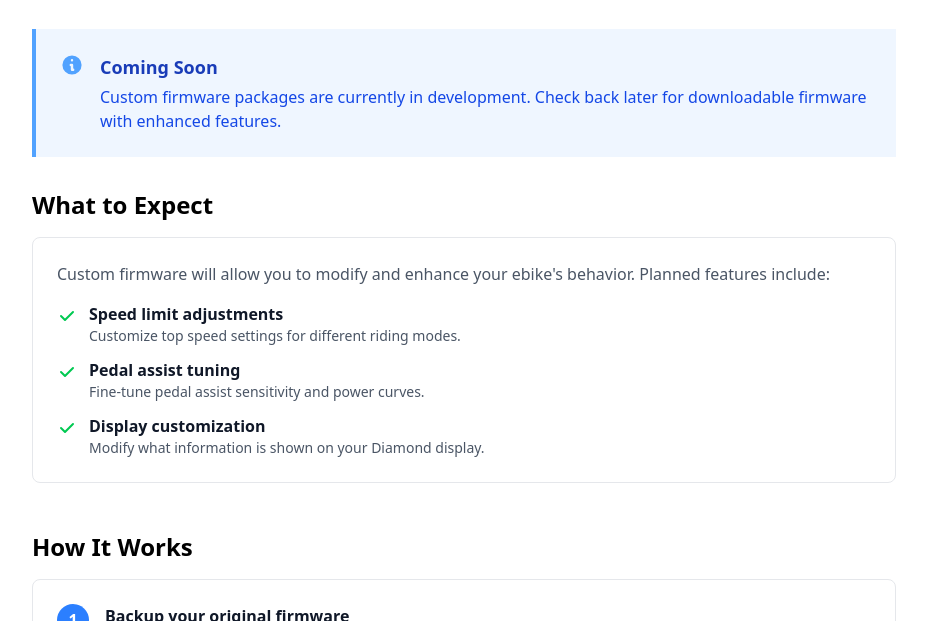
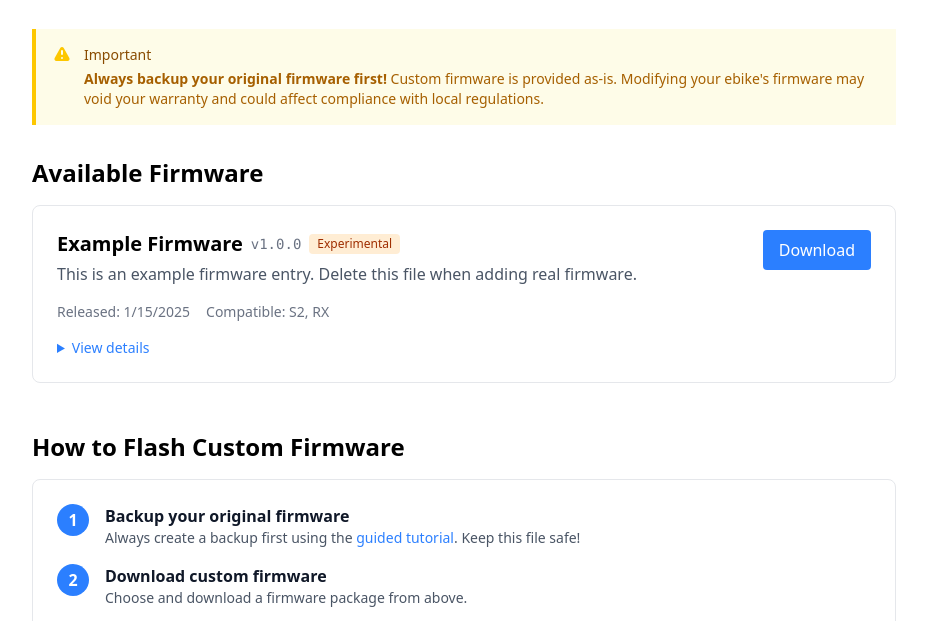
Before and after one commit to reverse-bike/sdcfw, an Astro site in the folder apps/web/: page /firmware in a window 1280 px wide. Shown: the part 159-780 px from the top of the page, without its empty margins (176-1103 px from the left). Built offline with nearby package versions, Linux system fonts and the light colour scheme; Astro itself is replaced by a stand-in of ours.

Commit message:
custom firmware

```diff
--- /dev/null
+++ b/apps/web/src/content/config.ts
@@ -0,0 +1,23 @@
+import { defineCollection, z } from 'astro:content';
+
+const firmware = defineCollection({
+	type: 'content',
+	schema: z.object({
+		/** Display name for the firmware */
+		name: z.string(),
+		/** Version string (e.g., "1.0.0", "beta-1") */
+		version: z.string(),
+		/** Path to the ZIP file relative to public folder (e.g., "/cfw/my-firmware.zip") */
+		path: z.string(),
+		/** Release date */
+		date: z.coerce.date(),
+		/** Short description shown in the list */
+		description: z.string(),
+		/** Optional: specific bike models this firmware is compatible with */
+		compatibility: z.array(z.string()).optional(),
+		/** Optional: mark as beta/experimental */
+		experimental: z.boolean().optional().default(false),
+	}),
+});
+
+export const collections = { firmware };
--- /dev/null
+++ b/apps/web/src/content/firmware/example.md
@@ -0,0 +1,31 @@
+---
+name: Example Firmware
+version: "1.0.0"
+path: /cfw/example-1.0.0.zip
+date: 2025-01-15
+description: This is an example firmware entry. Delete this file when adding real firmware.
+compatibility:
+  - S2
+  - RX
+experimental: true
+---
+
+## Features
+
+- Example feature 1
+- Example feature 2
+
+## Installation
+
+1. Make sure you have backed up your original firmware first!
+2. Download this firmware package
+3. Use the Restore tool to flash it to your display
+
+## Changelog
+
+### v1.0.0
+- Initial release
+
+## Warning
+
+This is just an example. Replace this file with real firmware entries.
--- a/apps/web/src/pages/firmware.astro
+++ b/apps/web/src/pages/firmware.astro
@@ -1,5 +1,12 @@
 ---
 import Layout from '../layouts/Layout.astro';
+import { getCollection, type CollectionEntry } from 'astro:content';
+
+// Get all firmware entries, excluding files starting with underscore (drafts/examples)
+const allFirmware = await getCollection('firmware', ({ id }) => !id.startsWith('_'));
+
+// Sort by date, newest first
+const firmware = allFirmware.sort((a, b) => b.data.date.getTime() - a.data.date.getTime());
 ---
 
 <Layout>
@@ -13,6 +20,78 @@ import Layout from '../layouts/Layout.astro';
 			</p>
 		</div>
 
+		<!-- Important Warning -->
+		<div class="bg-yellow-50 border-l-4 border-yellow-400 p-4 mb-8">
+			<div class="flex">
+				<div class="shrink-0">
+					<svg class="h-5 w-5 text-yellow-400" xmlns="http://www.w3.org/2000/svg" viewBox="0 0 20 20" fill="currentColor">
+						<path fill-rule="evenodd" d="M8.257 3.099c.765-1.36 2.722-1.36 3.486 0l5.58 9.92c.75 1.334-.213 2.98-1.742 2.98H4.42c-1.53 0-2.493-1.646-1.743-2.98l5.58-9.92zM11 13a1 1 0 11-2 0 1 1 0 012 0zm-1-8a1 1 0 00-1 1v3a1 1 0 002 0V6a1 1 0 00-1-1z" clip-rule="evenodd" />
+					</svg>
+				</div>
+				<div class="ml-3">
+					<h3 class="text-sm font-medium text-yellow-800">Important</h3>
+					<p class="text-sm text-yellow-700 mt-1">
+						<strong>Always backup your original firmware first!</strong> Custom firmware is provided as-is.
+						Modifying your ebike's firmware may void your warranty and could affect compliance with local regulations.
+					</p>
+				</div>
+			</div>
+		</div>
+
+		{firmware.length > 0 ? (
+			<!-- Firmware List -->
+			<section class="mb-12">
+				<h2 class="text-2xl font-bold mb-4">Available Firmware</h2>
+				<div class="space-y-6">
+					{firmware.map(async (fw) => {
+						const { Content } = await fw.render();
+						return (
+							<div class="bg-white border border-gray-200 rounded-lg overflow-hidden">
+								<div class="p-6">
+									<div class="flex justify-between items-start mb-4">
+										<div>
+											<div class="flex items-center gap-2">
+												<h3 class="text-xl font-semibold">{fw.data.name}</h3>
+												<span class="text-sm text-gray-500 font-mono">v{fw.data.version}</span>
+												{fw.data.experimental && (
+													<span class="px-2 py-0.5 text-xs font-medium bg-orange-100 text-orange-800 rounded">
+														Experimental
+													</span>
+												)}
+											</div>
+											<p class="text-gray-600 mt-1">{fw.data.description}</p>
+										</div>
+										<a
+											href={fw.data.path}
+											download
+											class="shrink-0 px-4 py-2 bg-blue-500 text-white rounded hover:bg-blue-600 transition-colors"
+										>
+											Download
+										</a>
+									</div>
+
+									<div class="flex flex-wrap gap-4 text-sm text-gray-500 mb-4">
+										<span>Released: {fw.data.date.toLocaleDateString()}</span>
+										{fw.data.compatibility && fw.data.compatibility.length > 0 && (
+											<span>Compatible: {fw.data.compatibility.join(', ')}</span>
+										)}
+									</div>
+
+									<details class="text-sm">
+										<summary class="cursor-pointer text-blue-500 hover:text-blue-600 select-none font-medium">
+											View details
+										</summary>
+										<div class="mt-4 prose prose-sm max-w-none prose-headings:text-gray-900 prose-p:text-gray-600 prose-li:text-gray-600 prose-strong:text-gray-900">
+											<Content />
+										</div>
+									</details>
+								</div>
+							</div>
+						);
+					})}
+				</div>
+			</section>
+		) : (
 			<!-- Coming Soon Notice -->
 			<div class="bg-blue-50 border-l-4 border-blue-400 p-6 mb-8">
 				<div class="flex">
@@ -29,69 +108,25 @@ import Layout from '../layouts/Layout.astro';
 					</div>
 				</div>
 			</div>
-
-		<!-- What to Expect -->
-		<section class="mb-12">
-			<h2 class="text-2xl font-bold mb-4">What to Expect</h2>
-			<div class="bg-white border border-gray-200 rounded-lg p-6">
-				<p class="text-gray-600 mb-4">
-					Custom firmware will allow you to modify and enhance your ebike's behavior. Planned features include:
-				</p>
-				<ul class="space-y-3">
-					<li class="flex items-start">
-						<span class="text-green-500 mr-3 mt-1">
-							<svg class="w-5 h-5" fill="currentColor" viewBox="0 0 20 20">
-								<path fill-rule="evenodd" d="M16.707 5.293a1 1 0 010 1.414l-8 8a1 1 0 01-1.414 0l-4-4a1 1 0 011.414-1.414L8 12.586l7.293-7.293a1 1 0 011.414 0z" clip-rule="evenodd"/>
-							</svg>
-						</span>
-						<div>
-							<strong class="text-gray-900">Speed limit adjustments</strong>
-							<p class="text-gray-600 text-sm">Customize top speed settings for different riding modes.</p>
-						</div>
-					</li>
-					<li class="flex items-start">
-						<span class="text-green-500 mr-3 mt-1">
-							<svg class="w-5 h-5" fill="currentColor" viewBox="0 0 20 20">
-								<path fill-rule="evenodd" d="M16.707 5.293a1 1 0 010 1.414l-8 8a1 1 0 01-1.414 0l-4-4a1 1 0 011.414-1.414L8 12.586l7.293-7.293a1 1 0 011.414 0z" clip-rule="evenodd"/>
-							</svg>
-						</span>
-						<div>
-							<strong class="text-gray-900">Pedal assist tuning</strong>
-							<p class="text-gray-600 text-sm">Fine-tune pedal assist sensitivity and power curves.</p>
-						</div>
-					</li>
-					<li class="flex items-start">
-						<span class="text-green-500 mr-3 mt-1">
-							<svg class="w-5 h-5" fill="currentColor" viewBox="0 0 20 20">
-								<path fill-rule="evenodd" d="M16.707 5.293a1 1 0 010 1.414l-8 8a1 1 0 01-1.414 0l-4-4a1 1 0 011.414-1.414L8 12.586l7.293-7.293a1 1 0 011.414 0z" clip-rule="evenodd"/>
-							</svg>
-						</span>
-						<div>
-							<strong class="text-gray-900">Display customization</strong>
-							<p class="text-gray-600 text-sm">Modify what information is shown on your Diamond display.</p>
-						</div>
-					</li>
-				</ul>
-			</div>
-		</section>
+		)}
 
 		<!-- How It Works -->
 		<section class="mb-12">
-			<h2 class="text-2xl font-bold mb-4">How It Works</h2>
+			<h2 class="text-2xl font-bold mb-4">How to Flash Custom Firmware</h2>
 			<div class="bg-white border border-gray-200 rounded-lg p-6">
 				<ol class="space-y-4">
 					<li class="flex items-start">
 						<span class="flex-shrink-0 w-8 h-8 bg-blue-500 text-white rounded-full flex items-center justify-center font-bold mr-4">1</span>
 						<div>
 							<strong class="text-gray-900">Backup your original firmware</strong>
-							<p class="text-gray-600 text-sm">Always create a backup first using the <a href="/" class="text-blue-500 hover:underline">guided tutorial</a>.</p>
+							<p class="text-gray-600 text-sm">Always create a backup first using the <a href="/" class="text-blue-500 hover:underline">guided tutorial</a>. Keep this file safe!</p>
 						</div>
 					</li>
 					<li class="flex items-start">
 						<span class="flex-shrink-0 w-8 h-8 bg-blue-500 text-white rounded-full flex items-center justify-center font-bold mr-4">2</span>
 						<div>
 							<strong class="text-gray-900">Download custom firmware</strong>
-							<p class="text-gray-600 text-sm">Choose and download a firmware package from this page.</p>
+							<p class="text-gray-600 text-sm">Choose and download a firmware package from above.</p>
 						</div>
 					</li>
 					<li class="flex items-start">
@@ -105,31 +140,12 @@ import Layout from '../layouts/Layout.astro';
 			</div>
 		</section>
 
-		<!-- Important Warning -->
-		<section class="mb-12">
-			<div class="bg-yellow-50 border-l-4 border-yellow-400 p-4">
-				<div class="flex">
-					<div class="shrink-0">
-						<svg class="h-5 w-5 text-yellow-400" xmlns="http://www.w3.org/2000/svg" viewBox="0 0 20 20" fill="currentColor">
-							<path fill-rule="evenodd" d="M8.257 3.099c.765-1.36 2.722-1.36 3.486 0l5.58 9.92c.75 1.334-.213 2.98-1.742 2.98H4.42c-1.53 0-2.493-1.646-1.743-2.98l5.58-9.92zM11 13a1 1 0 11-2 0 1 1 0 012 0zm-1-8a1 1 0 00-1 1v3a1 1 0 002 0V6a1 1 0 00-1-1z" clip-rule="evenodd" />
-						</svg>
-					</div>
-					<div class="ml-3">
-						<h3 class="text-sm font-medium text-yellow-800">Important</h3>
-						<p class="text-sm text-yellow-700 mt-1">
-							Custom firmware is provided as-is. Always keep your original backup safe so you can restore your device if needed. Modifying your ebike's firmware may void your warranty and could affect compliance with local regulations.
-						</p>
-					</div>
-				</div>
-			</div>
-		</section>
-
 		<!-- Stay Updated -->
 		<section>
 			<div class="bg-gray-50 border border-gray-200 rounded-lg p-6 text-center">
 				<h2 class="text-xl font-semibold mb-2">Stay Updated</h2>
 				<p class="text-gray-600 mb-4">
-					Join the community to get notified when custom firmware is available.
+					Join the community to get notified about new firmware releases.
 				</p>
 				<a
 					href="https://reverse.bike"
--- a/apps/web/tsconfig.json
+++ b/apps/web/tsconfig.json
@@ -8,6 +8,7 @@
     "dist"
   ],
   "compilerOptions": {
+    "strictNullChecks": true,
     "jsx": "preserve",
     "jsxImportSource": "solid-js"
   }
--- a/tsconfig.json
+++ b/tsconfig.json
@@ -1,5 +1,5 @@
 {
-  "exclude": ["node_modules", "dist", "build"],
+  "exclude": ["node_modules", "dist", "build", "apps/web/src/content"],
   "compilerOptions": {
     "baseUrl": ".",
     "paths": {
```
Lines whose indentation alone changed are shown as unchanged.
